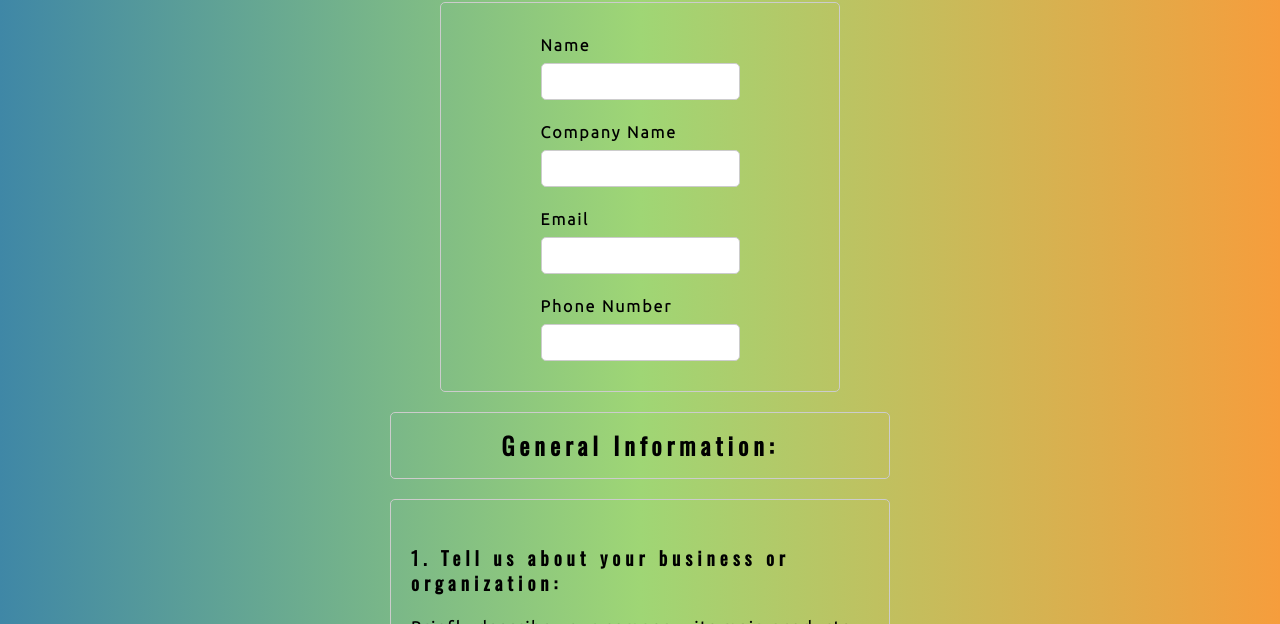
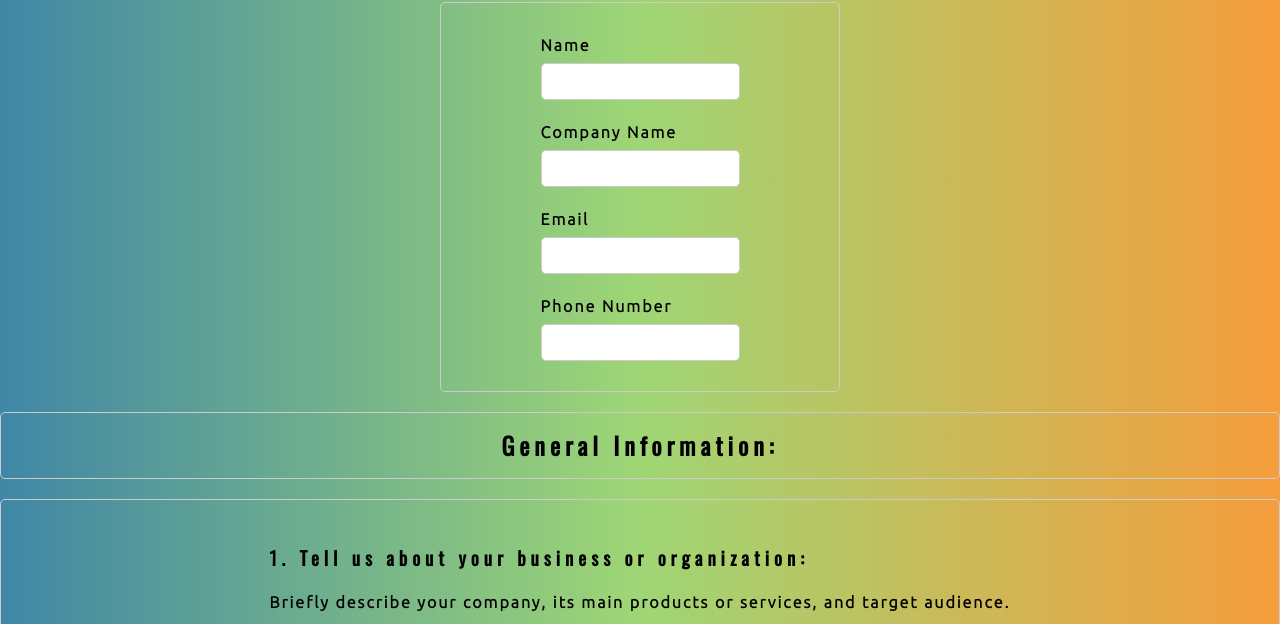
Before and after one commit to LocNet88/Obsidian-Design-Client-Intake-Form, a plain HTML site: page index.html in a window 1280 px wide. Shown: the part 328-952 px from the top of the page. Drawn offline with nearby package versions, Linux system fonts and the light colour scheme; a script that the page names is missing; a web font is replaced by a local one.

Commit message:
more query updates

```diff
--- a/style.css
+++ b/style.css
@@ -117,7 +117,7 @@ h1{
   flex-direction: column; /* Stack elements vertically */
   align-items: center; /* Center elements horizontally */
   justify-content: space-around; /* Distribute elements evenly with spacing */
-  width: 500px; /* Adjust width as needed */
+  width:100vw; /* Adjust width as needed */
   margin: 0 auto; /* Center the form */
   padding: 20px;
   border: 1px solid #ccc;
```
